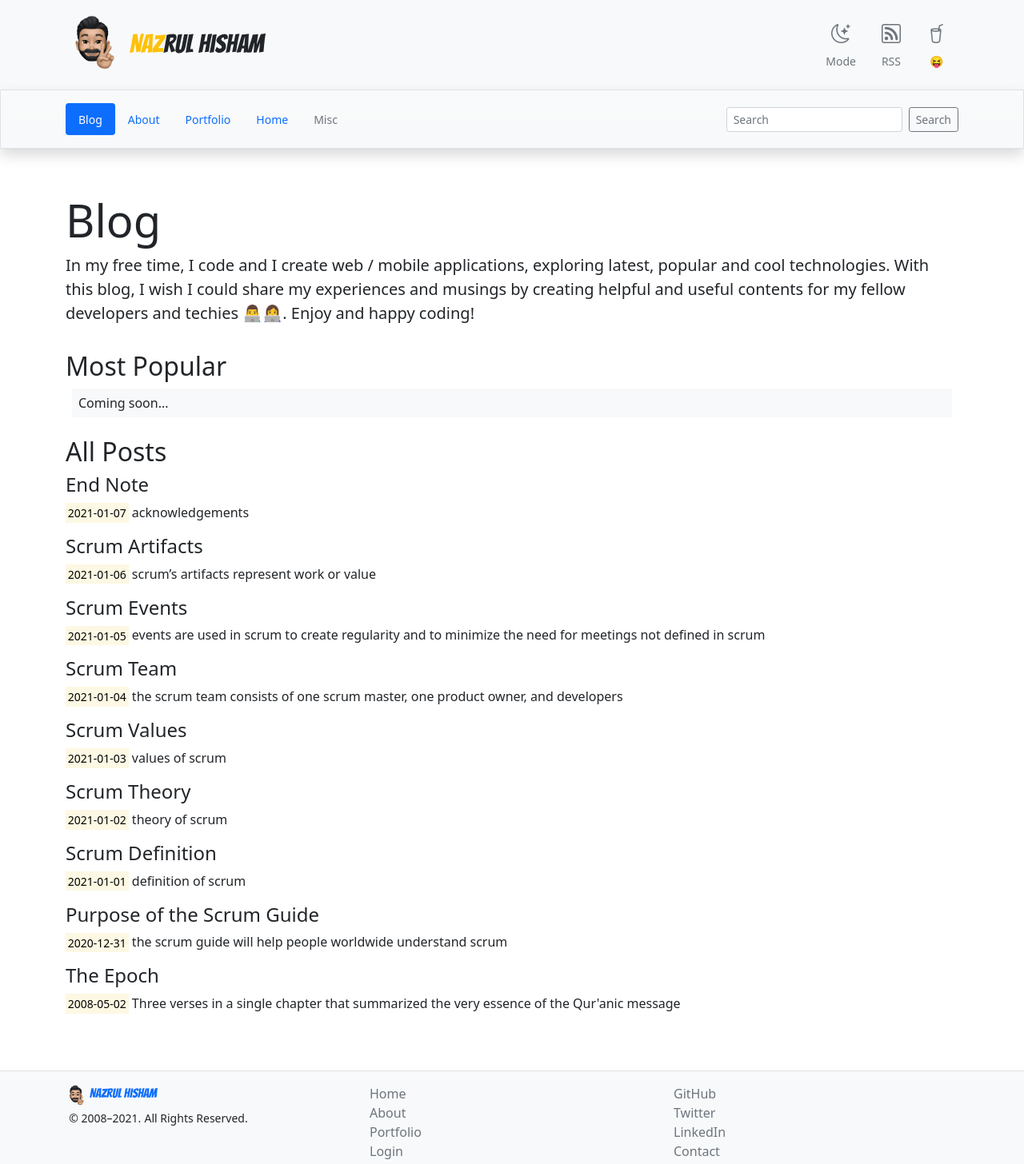
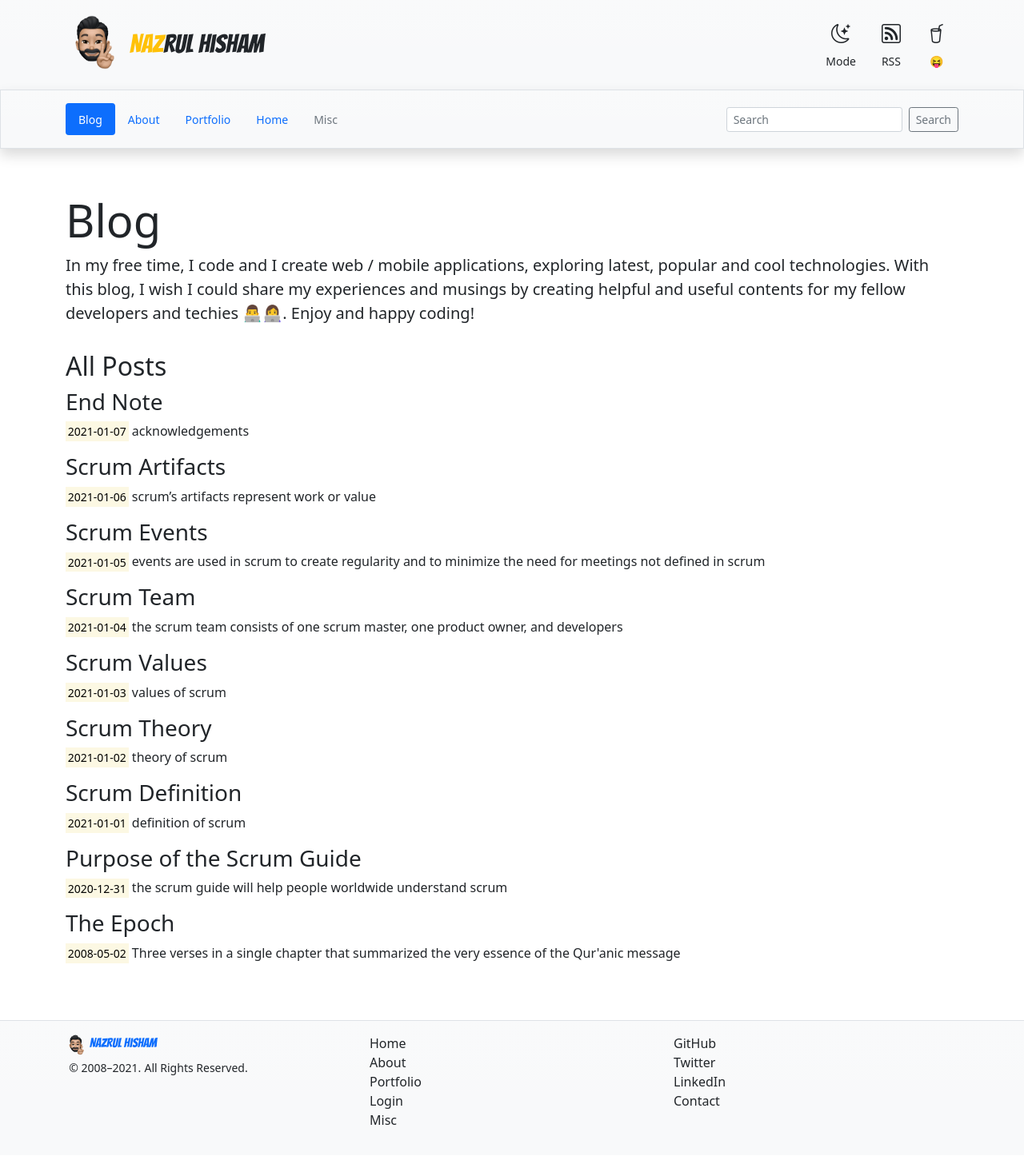
Before and after one commit to lumachroma/blog.nazrulhisham.net, a Next.js app: page /blog in a window 1280 px wide. Shown: the top 1456 px of the page at 80% size. Built offline with nearby package versions, Linux system fonts and the light colour scheme.

Commit message:
Improve page accessibility (Lighthouse report: Contrast, Navigation, Names & Labels, Crawling & Indexing)

```diff
--- a/components/Footer.js
+++ b/components/Footer.js
@@ -7,13 +7,13 @@ const Footer = () => {
   const { user, signout } = useAuth()
 
   return (
-    <footer className="mt-auto py-3 bg-light border-top">
+    <footer className="mt-auto py-3 bg-light bg-gradient border-top">
       <div className="container">
         <div className="row">
           <div className="col-12 col-md">
             <Link href="/">
               <a className="d-flex text-decoration-none">
-                <Image src={logo} width={30} height={30} />
+                <Image src={logo} width={30} height={30} alt="Naz's blog logo" />
                 <span className="gf-bangers">Nazrul Hisham</span>
               </a>
             </Link>
@@ -24,20 +24,20 @@ const Footer = () => {
           </div>
           <div className="col-6 col-md">
             <ul className="list-unstyled text-small">
-              <li><Link href="/"><a className="link-secondary text-decoration-none">Home</a></Link></li>
-              <li><Link href="/about"><a className="link-secondary text-decoration-none">About</a></Link></li>
-              <li><Link href="/portfolio"><a className="link-secondary text-decoration-none">Portfolio</a></Link></li>
-              {!user && <li><Link href="/login"><a className="link-secondary text-decoration-none">Login</a></Link></li>}
-              {user && <li><a role="button" className="link-secondary text-decoration-none" onClick={signout}>Logout</a></li>}
-              <li><Link href="#"><a className="link-secondary text-decoration-none">Misc</a></Link></li>{/* TODO: Misc Page */}
+              <li><Link href="/"><a className="link-dark text-decoration-none">Home</a></Link></li>
+              <li><Link href="/about"><a className="link-dark text-decoration-none">About</a></Link></li>
+              <li><Link href="/portfolio"><a className="link-dark text-decoration-none">Portfolio</a></Link></li>
+              {!user && <li><Link href="/login"><a className="link-dark text-decoration-none">Login</a></Link></li>}
+              {user && <li><a role="button" className="link-dark text-decoration-none" onClick={signout}>Logout</a></li>}
+              <li><Link href="#"><a className="link-dark text-decoration-none">Misc</a></Link></li>{/* TODO: Misc Page */}
             </ul>
           </div>
           <div className="col-6 col-md">
             <ul className="list-unstyled text-small">
-              <li><Link href="https://github.com/lumachroma"><a className="link-secondary text-decoration-none">GitHub</a></Link></li>
-              <li><Link href="https://twitter.com/nazrulhisham_"><a className="link-secondary text-decoration-none">Twitter</a></Link></li>
-              <li><Link href="https://www.linkedin.com/in/nazrul-hisham"><a className="link-secondary text-decoration-none">LinkedIn</a></Link></li>
-              <li><Link href="#"><a className="link-secondary text-decoration-none">Contact</a></Link></li>{/* TODO: Contact Page */}
+              <li><Link href="https://github.com/lumachroma"><a className="link-dark text-decoration-none">GitHub</a></Link></li>
+              <li><Link href="https://twitter.com/nazrulhisham_"><a className="link-dark text-decoration-none">Twitter</a></Link></li>
+              <li><Link href="https://www.linkedin.com/in/nazrul-hisham"><a className="link-dark text-decoration-none">LinkedIn</a></Link></li>
+              <li><Link href="#"><a className="link-dark text-decoration-none">Contact</a></Link></li>{/* TODO: Contact Page */}
             </ul>
           </div>
         </div>
--- a/components/Header.js
+++ b/components/Header.js
@@ -10,36 +10,42 @@ const Header = ({ name }) => {
 
   return (
     <>
-      <header className="py-3 bg-light">
+      <header className="py-3 bg-light bg-gradient">
         <div className="container">
           <div className="d-flex flex-wrap align-items-center justify-content-center justify-content-lg-start">
             <Link href="/">
               <a className="d-flex align-items-center mb-3 mb-md-0 me-md-auto text-dark text-decoration-none">
-                <Image src={logo} width={80} height={80} />
+                <Image src={logo} width={80} height={80} alt="Naz's blog logo" />
                 <span className="gf-bangers-2x"><span className="text-warning">Naz</span>rul Hisham</span>
               </a>
             </Link>
             <ul className="nav nav-pills">
               {/* TODO: Theme ligt / dark mode */}
               <li className="nav-item">
-                <a className="btn nav-link text-muted">
+                <Link href="/coming-soon">
+                  <a className="btn nav-link text-dark">
                     <i className="bi bi-moon-stars d-block mx-auto mb-1 fs-4" />
                     <small>Mode</small>
                   </a>
+                </Link>
               </li>
               {/* TODO: RSS Feed component */}
               <li className="nav-item">
-                <a className="btn nav-link text-muted">
+                <Link href="/coming-soon">
+                  <a className="btn nav-link text-dark">
                     <i className="bi bi-rss d-block mx-auto mb-1 fs-4" />
                     <small>RSS</small>
                   </a>
+                </Link>
               </li>
               {/* TODO: Treat me coffea component */}
               <li className="nav-item">
-                <a className="btn nav-link text-muted">
+                <Link href="/coming-soon">
+                  <a className="btn nav-link text-dark">
                     <i className="bi bi-cup-straw d-block mx-auto mb-1 fs-4" />
                     <small>😝</small>
                   </a>
+                </Link>
               </li>
             </ul>
           </div>
--- a/components/MostHitPost.js
+++ b/components/MostHitPost.js
@@ -24,7 +24,7 @@ const MostHitPost = () => {
                   <div>
                     <Link href={`/blog/${post.slug}`}>
                     <a className="text-decoration-none text-reset">
-                    <h4 className="fw-light">{post.title}</h4>
+                    <h3 className="fw-light">{post.title}</h3>
                     </a>
                     </Link>
                     <p className="fw-lighter">
--- a/components/MostLikePost.js
+++ b/components/MostLikePost.js
@@ -24,7 +24,7 @@ const MostLikePost = () => {
                   <div>
                     <Link href={`/blog/${post.slug}`}>
                     <a className="text-decoration-none text-reset">
-                    <h4 className="fw-light">{post.title}</h4>
+                    <h3 className="fw-light">{post.title}</h3>
                     </a>
                     </Link>
                     <p className="fw-lighter">
--- a/pages/blog.js
+++ b/pages/blog.js
@@ -16,12 +16,6 @@ const Blog = ({ allPostsData }) => {
           </p>
       </div>
 
-      {/* TODO: Most Popular Listings */}
-      <div className="py-2">
-        <h2>Most Popular</h2>
-        <p className="fw-lighter lh-sm bg-light m-2 p-2">Coming soon...</p>
-      </div>
-
       <div className="py-2">
         <h2>All Posts</h2>
         <ul className="list-unstyled">
@@ -29,11 +23,11 @@ const Blog = ({ allPostsData }) => {
             allPostsData.map((postData) => {
               return (
                 <li key={postData.id}>
-                  <h4 className="fw-light">
+                  <h3 className="fw-light">
                     <Link href={`/blog/${postData.id}`}>
                       <a className="text-reset text-decoration-none">{postData.title}</a>
                     </Link>
-                  </h4>
+                  </h3>
                   <p className="fw-lighter">
                     <small><mark>{postData.date}</mark></small>
                     {' '}
--- a/pages/index.js
+++ b/pages/index.js
@@ -27,7 +27,7 @@ const Home = () => {
   return (
     <>
       <div className="px-3 py-5 text-center">
-        <a className="btn"><Image src={helloImage} width={120} height={120} onClick={hanldeToggleHelloImage} /></a>
+        <a className="btn"><Image src={helloImage} width={120} height={120} onClick={hanldeToggleHelloImage} alt="Naz is thinking and working" /></a>
         <h1 className="display-5 fw-bold">Hey, I'm Naz</h1>
         <div className="col-lg-6 mx-auto">
           <p className="lead mb-4">
@@ -76,7 +76,7 @@ const Home = () => {
                   <div className="d-flex align-items-start">
                     <i className={`bi ${icon} flex-shrink-0 me-3 fs-3 text-primary`} />
                     <div>
-                      <h5 className="fw-bold mb-0">Course title</h5>
+                      <h3 className="fw-bold mb-0">Course title</h3>
                       <p>Some descriptional paragraphs here.</p>
                     </div>
                   </div>
@@ -88,7 +88,7 @@ const Home = () => {
             <div key={i} className="col">
               <div className="card">
                 <div className="card-body">
-                  <h5 className="card-title">Course title</h5>
+                  <h3 className="card-title">Course title</h3>
                   <p className="card-text">Some descriptional paragraphs here.</p>
                 </div>
               </div>
```
Lines whose indentation alone changed are shown as unchanged.
